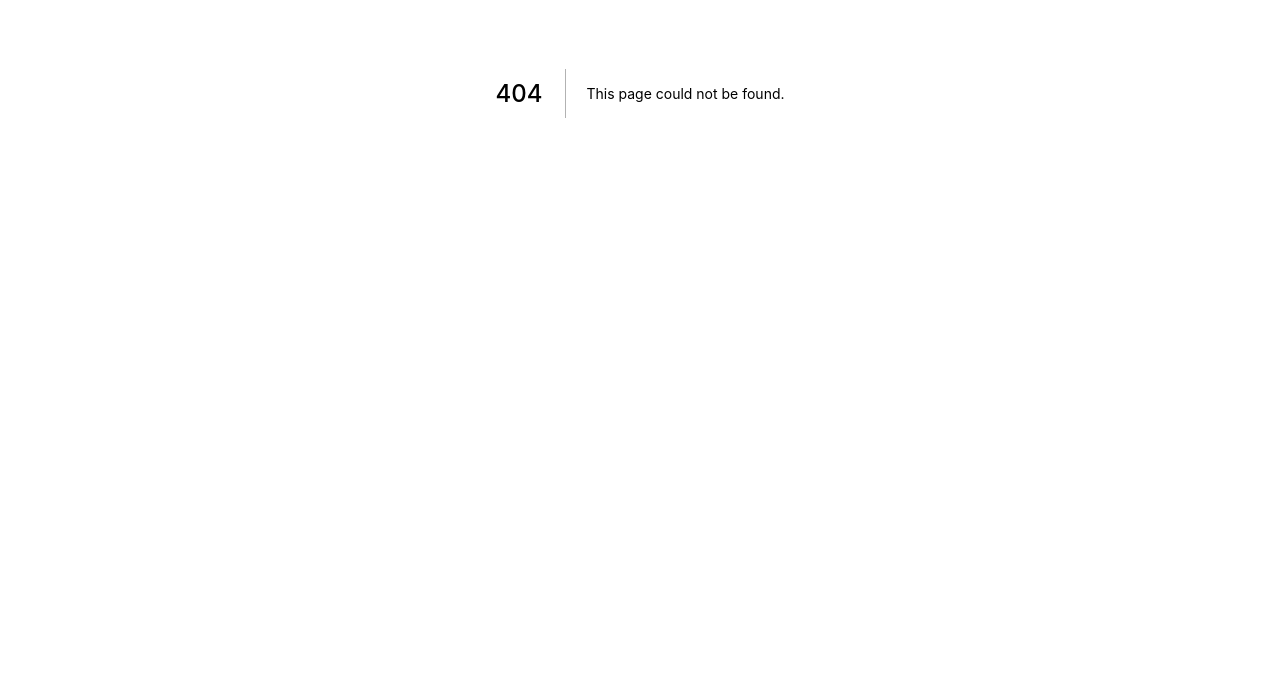
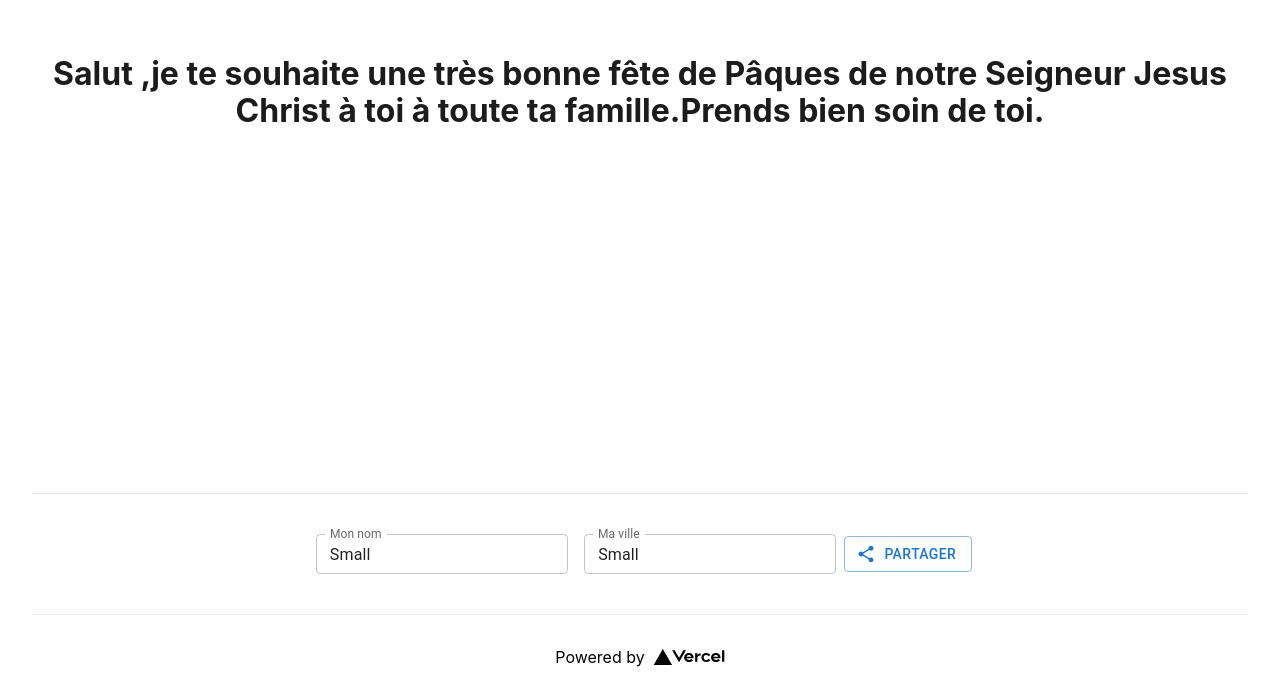
Before and after one commit to tandacedric/hellep, a Next.js app: page /surprise in a window 1280 px wide. Before the commit this address had no page. Shown: the part 307-1006 px from the top of the page. Before the commit the page ends 800 px from the top, so only its background shows below. Built offline with nearby package versions, Linux system fonts and the light colour scheme.

Commit message:
Debut ajout page surprise

```diff
--- /dev/null
+++ b/pages/surprise.tsx
@@ -0,0 +1,80 @@
+import type { NextPage } from 'next'
+import Head from 'next/head'
+import Image from 'next/image'
+import styles from '../styles/Surprise.module.css'
+
+import { useRouter } from 'next/router'
+import * as React from 'react';
+import Box from '@mui/material/Box';
+import TextField from '@mui/material/TextField';
+import Button from '@mui/material/Button';
+import ShareIcon from '@mui/icons-material/Share';
+
+const Surprise: NextPage = () => {
+    const router = useRouter()
+    const { name } = router.query
+
+
+
+    return (
+        <div className={styles.container}>
+            <Head>
+                <title>Fête de Pâques 2022</title>
+                <meta name="description" content="Voeux de Pâques 2022" />
+                <link rel="icon" href="/favicon.ico" />
+            </Head>
+
+            <main className={styles.main}>
+                <h5 className={styles.message}>
+                    Salut <b>{name}</b>,je te souhaite une très bonne<a href="https://nextjs.org"> fête de Pâques</a> de notre Seigneur Jesus Christ à toi  à toute ta famille.
+                    <b/>Prends bien soin de toi.
+                </h5>
+
+            </main>
+            <div>
+                <Box
+                    component="form"
+                    sx={{
+                        '& .MuiTextField-root': { m: 1, width: '25ch' },
+                    }}
+                    noValidate
+                    autoComplete="off"
+                >
+                    <div className={styles.footer}>
+                        <TextField
+                            label="Mon nom"
+                            id="outlined-size-small"
+                            defaultValue="Small"
+                            size="small"
+                        />
+                        <TextField
+                            label="Ma ville"
+                            id="outlined-size-small"
+                            defaultValue="Small"
+                            size="small"
+
+                        />
+                        <Button startIcon={<ShareIcon />} variant="outlined">Partager</Button>
+
+                    </div>
+
+                </Box>
+            </div>
+            <footer className={styles.footer}>
+
+                <div><a
+                    href="https://vercel.com?utm_source=create-next-app&utm_medium=default-template&utm_campaign=create-next-app"
+                    target="_blank"
+                    rel="noopener noreferrer"
+                >
+                    Powered by{' '}
+                    <span className={styles.logo}>
+                        <Image src="/vercel.svg" alt="HTTC" width={72} height={16} />
+                    </span>
+                </a></div>
+            </footer>
+        </div>
+    )
+}
+
+export default Surprise
--- /dev/null
+++ b/styles/Surprise.module.css
@@ -0,0 +1,131 @@
+
+
+.message {
+  margin: 0;
+  line-height: 1.15;
+  font-size: 2rem;
+  text-align: center;
+  color: rgb(29, 28, 28);
+}
+
+.container {
+  padding: 0 2rem;
+}
+
+.main {
+  min-height: 100vh;
+  padding: 4rem 0;
+  flex: 1;
+  display: flex;
+  flex-direction: column;
+  justify-content: center;
+  align-items: center;
+}
+
+.footer {
+  display: flex;
+  flex: 1;
+  padding: 2rem 0;
+  border-top: 1px solid #eaeaea;
+  justify-content: center;
+  align-items: center;
+}
+
+.footer a {
+  display: flex;
+  justify-content: center;
+  align-items: center;
+  flex-grow: 1;
+}
+
+.title a {
+  color: #0070f3;
+  text-decoration: none;
+}
+
+.title a:hover,
+.title a:focus,
+.title a:active {
+  text-decoration: underline;
+}
+
+.title {
+  margin: 0;
+  line-height: 1.15;
+  font-size: 4rem;
+}
+.subTitle {
+  margin: 0;
+  line-height: 1.15;
+  font-size: 4rem;
+}
+
+.title,
+.description {
+  text-align: center;
+}
+
+.description {
+  margin: 4rem 0;
+  line-height: 1.5;
+  font-size: 1.5rem;
+}
+
+.code {
+  background: #fafafa;
+  border-radius: 5px;
+  padding: 0.75rem;
+  font-size: 1.1rem;
+  font-family: Menlo, Monaco, Lucida Console, Liberation Mono, DejaVu Sans Mono,
+    Bitstream Vera Sans Mono, Courier New, monospace;
+}
+
+.grid {
+  display: flex;
+  align-items: center;
+  justify-content: center;
+  flex-wrap: wrap;
+  max-width: 800px;
+}
+
+.card {
+  margin: 1rem;
+  padding: 1.5rem;
+  text-align: left;
+  color: inherit;
+  text-decoration: none;
+  border: 1px solid #eaeaea;
+  border-radius: 10px;
+  transition: color 0.15s ease, border-color 0.15s ease;
+  max-width: 300px;
+}
+
+.card:hover,
+.card:focus,
+.card:active {
+  color: #0070f3;
+  border-color: #0070f3;
+}
+
+.card h2 {
+  margin: 0 0 1rem 0;
+  font-size: 1.5rem;
+}
+
+.card p {
+  margin: 0;
+  font-size: 1.25rem;
+  line-height: 1.5;
+}
+
+.logo {
+  height: 1em;
+  margin-left: 0.5rem;
+}
+
+@media (max-width: 600px) {
+  .grid {
+    width: 100%;
+    flex-direction: column;
+  }
+}
```
Also changed, not shown: package.json (+7 -1 lines), 2 other files (tests, documents, lock files or other folders).
